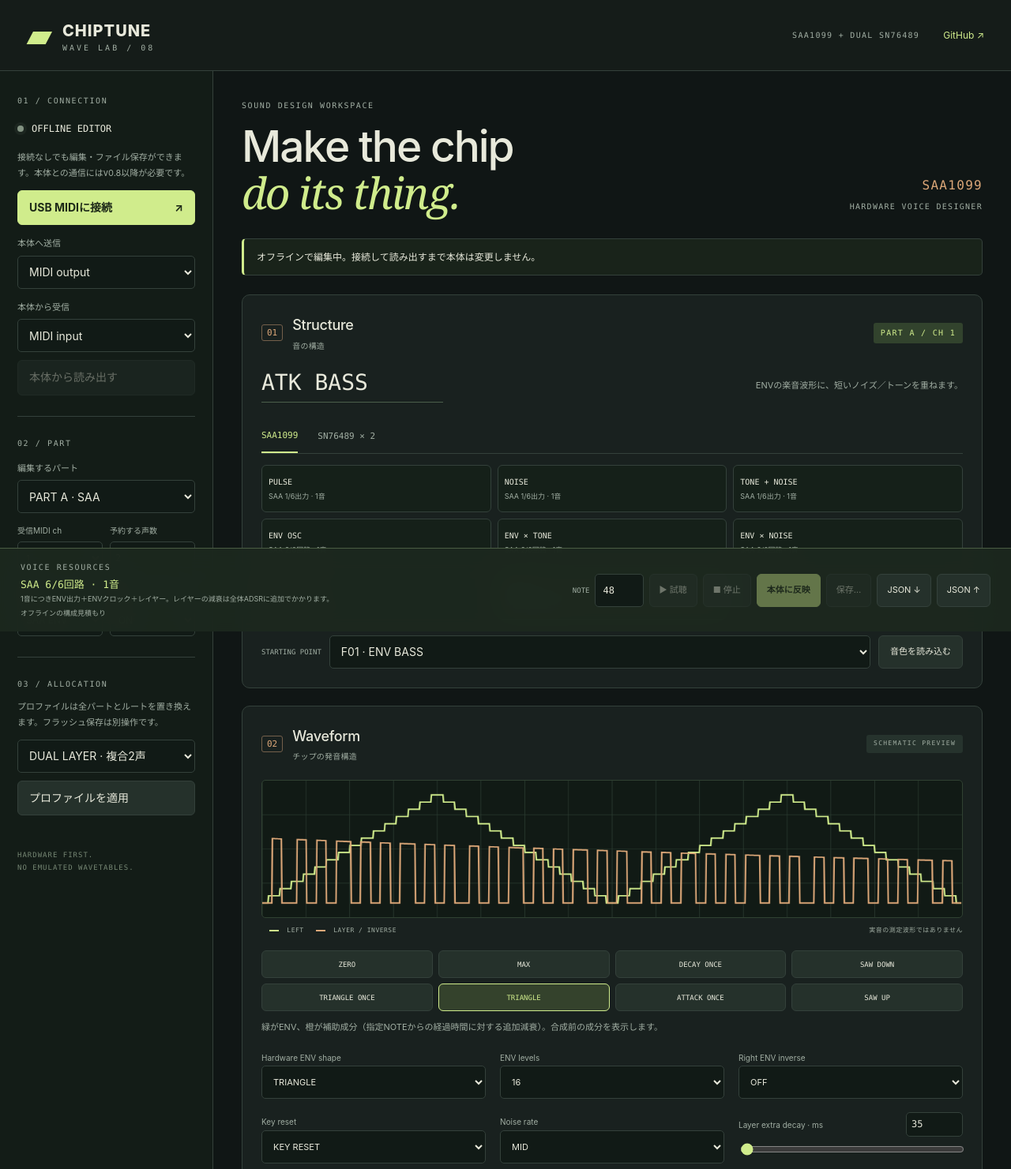
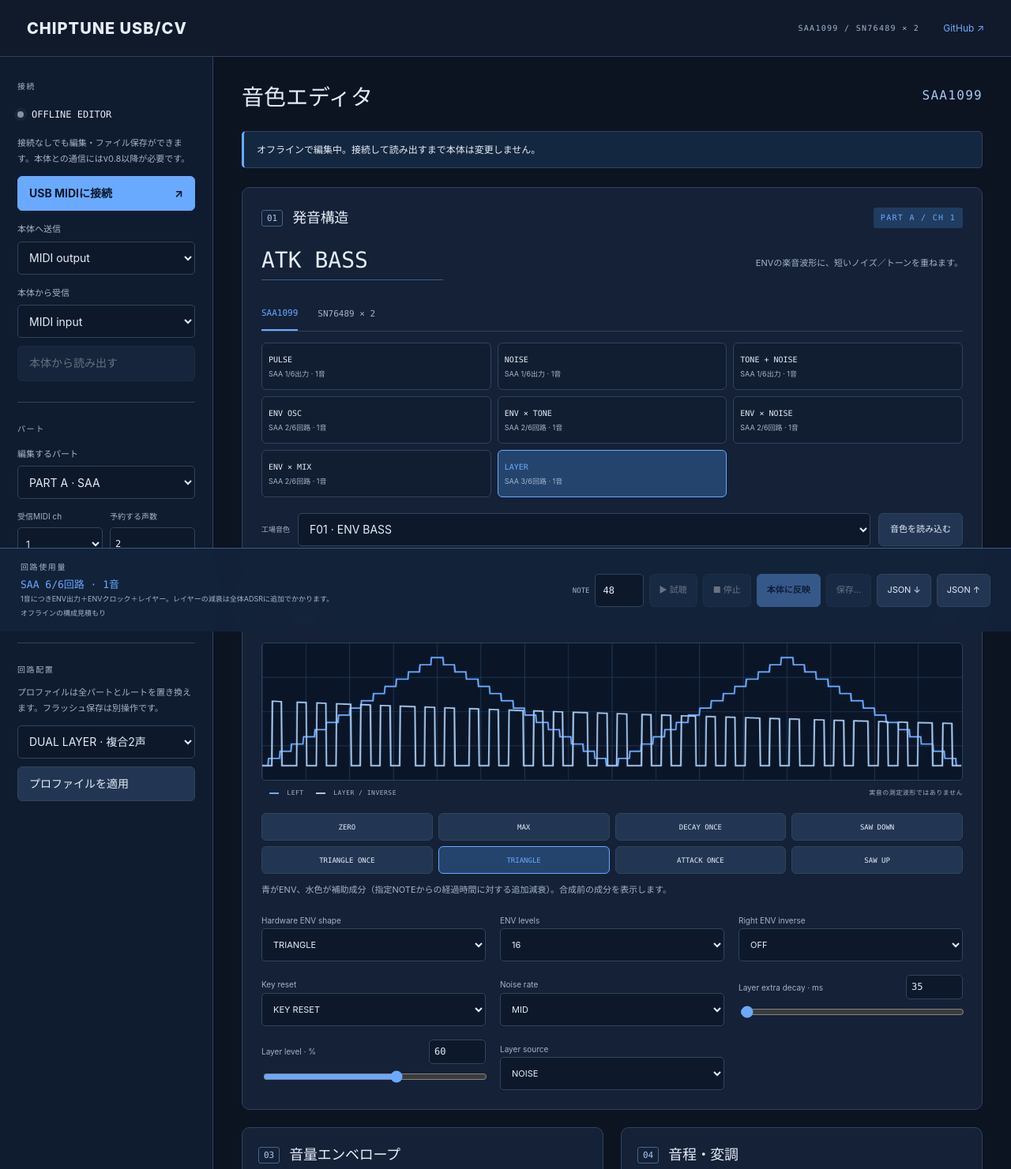
Before and after one commit to Bongorian/chiptune-usb-cv, a website with bundled scripts: page editor/index.html in a window 1280 px wide. Shown: the top 1481 px of the page at 79% size. Built offline with nearby package versions, Linux system fonts and the light colour scheme.

Commit message:
Use a blue editor theme and remove promotional copy

```diff
--- a/editor/app.js
+++ b/editor/app.js
@@ -448,7 +448,7 @@ function renderMeta() {
   $("structure-description").textContent = descriptions[m];
   $("wave-note").textContent = isEnv(m)
     ? m === 14
-      ? "緑がENV、橙が補助成分（指定NOTEからの経過時間に対する追加減衰）。合成前の成分を表示します。"
+      ? "青がENV、水色が補助成分（指定NOTEからの経過時間に対する追加減衰）。合成前の成分を表示します。"
       : "ENV形状はチップ内蔵の8種類から選択。8 / 16段階で描きます。純ENVは波形の周期で音程が変わり、高音域に上限があります。"
     : "トーン／ノイズ／レイヤーの模式図です。ノイズの実際の系列・位相・アナログ出力を再現した波形ではありません。";
 }
@@ -651,7 +651,7 @@ function setupCanvas(id) {
   const canvas = $(id),
     ctx = canvas.getContext("2d");
   ctx.clearRect(0, 0, canvas.width, canvas.height);
-  ctx.strokeStyle = "#2b3b30";
+  ctx.strokeStyle = "#263d5d";
   ctx.lineWidth = 1;
   for (let x = 0; x < canvas.width; x += canvas.width / 16) {
     ctx.beginPath();
@@ -689,7 +689,7 @@ function drawWave() {
       else ctx.moveTo(x, y);
     }
     ctx.strokeStyle =
-      mode === "layer" ? "#dda879" : mode ? "#aab9c1" : "#d0ec8c";
+      mode === "layer" ? "#a7c9ef" : mode ? "#d7e3f3" : "#69aaff";
     ctx.lineWidth = 2.5;
     ctx.stroke();
   }
@@ -717,16 +717,16 @@ function drawEnvelope() {
   ctx.beginPath();
   pts.forEach(([x, y], i) => (i ? ctx.lineTo(x, y) : ctx.moveTo(x, y)));
   ctx.lineTo(pad, c.height - pad);
-  ctx.fillStyle = "#d0ec8c10";
+  ctx.fillStyle = "#69aaff18";
   ctx.fill();
-  ctx.strokeStyle = "#d0ec8c";
+  ctx.strokeStyle = "#69aaff";
   ctx.lineWidth = 2;
   ctx.stroke();
   envelopeHandles = [pts[1], pts[2], pts[4]];
   for (const [x, y] of envelopeHandles) {
     ctx.beginPath();
     ctx.arc(x, y, 6, 0, Math.PI * 2);
-    ctx.fillStyle = "#dda879";
+    ctx.fillStyle = "#a7c9ef";
     ctx.fill();
   }
 }
@@ -822,14 +822,14 @@ function drawSteps() {
   for (let i = 0; i < 16; i++) {
     const v = motion.motion[i],
       y = c.height / 2 - (v / 100) * (c.height / 2 - 15);
-    ctx.fillStyle = i < motion.length ? "#a6c66c" : "#3d4b3b";
+    ctx.fillStyle = i < motion.length ? "#69aaff" : "#314763";
     ctx.fillRect(
       i * w + 4,
       Math.min(y, c.height / 2),
       w - 8,
       Math.max(2, Math.abs(y - c.height / 2)),
     );
-    ctx.fillStyle = "#c8d6b9";
+    ctx.fillStyle = "#ccdef5";
     ctx.font = "11px monospace";
     ctx.fillText(String(v), i * w + 8, c.height - 5);
   }
--- a/editor/index.html
+++ b/editor/index.html
@@ -3,7 +3,7 @@
   <head>
     <meta charset="utf-8" />
     <meta name="viewport" content="width=device-width, initial-scale=1" />
-    <meta name="theme-color" content="#151b1b" />
+    <meta name="theme-color" content="#101a2b" />
     <meta
       http-equiv="Content-Security-Policy"
       content="default-src 'self'; script-src 'self'; style-src 'self' 'unsafe-inline'; connect-src 'self'; img-src 'self' data:; object-src 'none'; base-uri 'self'"
@@ -12,17 +12,14 @@
       name="description"
       content="SAA1099とSN76489の音色を作る、Chiptune USB/CV用Web MIDIエディタ。"
     />
-    <title>Wave Lab — Chiptune USB/CV</title>
+    <title>Chiptune USB/CV 音色エディタ</title>
     <link rel="stylesheet" href="./style.css" />
   </head>
   <body>
     <header class="topbar">
-      <a class="brand" href="#"
-        ><span class="brand-icon">▰</span
-        ><span>CHIPTUNE<span class="brand-sub">WAVE LAB / 08</span></span></a
-      >
+      <a class="brand" href="#">CHIPTUNE USB/CV</a>
       <div class="top-links">
-        <span class="tiny">SAA1099 + DUAL SN76489</span
+        <span class="tiny">SAA1099 / SN76489 × 2</span
         ><a
           href="https://github.com/Bongorian/chiptune-usb-cv"
           target="_blank"
@@ -33,7 +30,7 @@
     </header>
     <div class="shell">
       <aside class="sidebar">
-        <div class="eyebrow">01 / CONNECTION</div>
+        <div class="eyebrow">接続</div>
         <div id="connection-state" class="connection-state">
           <i></i><span>OFFLINE EDITOR</span>
         </div>
@@ -53,7 +50,7 @@
         </select>
         <button id="read" class="full" disabled>本体から読み出す</button>
         <div class="divider"></div>
-        <div class="eyebrow">02 / PART</div>
+        <div class="eyebrow">パート</div>
         <label class="field-label" for="part">編集するパート</label
         ><select id="part"></select>
         <div class="pair">
@@ -84,7 +81,7 @@
           >
         </div>
         <div class="divider"></div>
-        <div class="eyebrow">03 / ALLOCATION</div>
+        <div class="eyebrow">回路配置</div>
         <p class="small muted">
           プロファイルは全パートとルートを置き換えます。フラッシュ保存は別操作です。
         </p>
@@ -99,19 +96,12 @@
           <button id="confirm-profile" class="danger">置き換える</button
           ><button id="cancel-profile">キャンセル</button>
         </div>
-        <div class="sidebar-foot">
-          <span>HARDWARE FIRST.</span><span>NO EMULATED WAVETABLES.</span>
-        </div>
       </aside>
       <main>
         <div class="page-heading">
-          <div>
-            <div class="eyebrow">SOUND DESIGN WORKSPACE</div>
-            <h1>Make the chip<br /><em>do its thing.</em></h1>
-          </div>
+          <h1>音色エディタ</h1>
           <div class="heading-meta">
-            <span id="chip-label">SAA1099</span
-            ><span>HARDWARE VOICE DESIGNER</span>
+            <span id="chip-label">SAA1099</span>
           </div>
         </div>
         <div id="message" role="status" aria-live="polite">
@@ -121,7 +111,7 @@
           <div class="section-head">
             <div>
               <span class="step-tag">01</span>
-              <h2>Structure <small>音の構造</small></h2>
+              <h2>発音構造</h2>
             </div>
             <span id="part-label" class="tag">PART A / CH 1</span>
           </div>
@@ -142,7 +132,7 @@
           </div>
           <div id="models" class="model-grid"></div>
           <div class="preset-row">
-            <label for="factory">STARTING POINT</label
+            <label for="factory">工場音色</label
             ><select id="factory"></select
             ><button id="load-factory">音色を読み込む</button>
           </div>
@@ -151,9 +141,9 @@
           <div class="section-head">
             <div>
               <span class="step-tag">02</span>
-              <h2>Waveform <small>チップの発音構造</small></h2>
+              <h2>波形</h2>
             </div>
-            <span class="tag neutral">SCHEMATIC PREVIEW</span>
+            <span class="tag neutral">模式図</span>
           </div>
           <canvas
             id="wave"
@@ -176,7 +166,7 @@
             <div class="section-head">
               <div>
                 <span class="step-tag">03</span>
-                <h2>Envelope <small>音量の時間変化</small></h2>
+                <h2>音量エンベロープ</h2>
               </div>
             </div>
             <canvas
@@ -194,7 +184,7 @@
             <div class="section-head">
               <div>
                 <span class="step-tag">04</span>
-                <h2>Motion <small>音程・定位・変調</small></h2>
+                <h2>音程・変調</h2>
               </div>
             </div>
             <div id="motion-controls" class="control-grid"></div>
@@ -208,7 +198,7 @@
           <div class="section-head">
             <div>
               <span class="step-tag">05</span>
-              <h2>Step editor <small>16ステップの音色変化</small></h2>
+              <h2>16ステップ</h2>
             </div>
             <button id="read-motion" disabled>本体から取得</button>
           </div>
@@ -262,7 +252,7 @@
           <div class="section-head">
             <div>
               <span class="step-tag">06</span>
-              <h2>SN clock <small>左右全SNに共通</small></h2>
+              <h2>SN共通クロック</h2>
             </div>
             <button id="read-clock" disabled>本体から取得</button>
           </div>
@@ -276,7 +266,7 @@
           <div class="section-head">
             <div>
               <span class="step-tag">07</span>
-              <h2>CV / Gate <small>独立した2系統</small></h2>
+              <h2>CV / Gate</h2>
             </div>
             <button id="read-cv" disabled>本体から取得</button>
           </div>
@@ -284,10 +274,7 @@
           <button id="send-cv" disabled>CV / Gateを反映</button>
         </section>
         <footer>
-          <p>
-            チップにない波形メモリーやフィルターは追加しません。表示は構造の模式図です。<br />音は本体のLINE
-            OUTから確認してください。
-          </p>
+          <p>音は本体のLINE OUTから出力します。</p>
           <a
             id="firmware-link"
             href="https://github.com/Bongorian/chiptune-usb-cv/raw/refs/heads/main/firmware/dist/chiptune-v0.8.0-alpha.uf2"
@@ -298,7 +285,7 @@
     </div>
     <div class="bottom-bar">
       <div class="resource">
-        <span class="eyebrow">VOICE RESOURCES</span
+        <span class="eyebrow">回路使用量</span
         ><strong id="resource-cost">SAA 6/6回路 · 2音</strong
         ><span id="resource-detail"></span><span id="resource-actual"></span>
       </div>
--- a/editor/style.css
+++ b/editor/style.css
@@ -1,14 +1,14 @@
 :root {
   color-scheme: dark;
-  --bg: #101615;
-  --panel: #19211f;
-  --panel2: #1e2825;
-  --line: #34413b;
-  --ink: #e8e9db;
-  --muted: #a1aea3;
-  --lime: #d0ec8c;
-  --copper: #dda879;
-  --red: #ed9c8a;
+  --bg: #0c1422;
+  --panel: #142137;
+  --panel2: #1b2b43;
+  --line: #30445e;
+  --ink: #e6edf7;
+  --muted: #a3b4cb;
+  --accent: #69aaff;
+  --secondary: #a7c9ef;
+  --red: #f5a6ac;
   --mono: ui-monospace, SFMono-Regular, Consolas, monospace;
   --sans: Inter, "Noto Sans JP", system-ui, sans-serif;
 }
@@ -38,7 +38,7 @@ button {
   cursor: pointer;
   border: 1px solid var(--line);
   border-radius: 6px;
-  background: #25312b;
+  background: #223653;
   color: var(--ink);
   padding: 10px 14px;
   min-height: 42px;
@@ -47,27 +47,27 @@ button {
     border-color 0.15s;
 }
 button:hover {
-  background: #334237;
-  border-color: #7f977b;
+  background: #2e486d;
+  border-color: #6991c0;
 }
 button:disabled {
   opacity: 0.4;
   cursor: not-allowed;
 }
 button.primary {
-  background: var(--lime);
-  border-color: var(--lime);
-  color: #1d2918;
+  background: var(--accent);
+  border-color: var(--accent);
+  color: #09182c;
   font-weight: 700;
 }
 button.primary:hover {
-  background: #e0f8ac;
+  background: #92c2ff;
 }
 button.danger {
-  background: #72392c;
+  background: #713747;
 }
 a {
-  color: var(--lime);
+  color: var(--accent);
   text-decoration: none;
 }
 a:hover {
@@ -80,7 +80,7 @@ input[type="text"] {
   padding: 9px 10px;
   border-radius: 5px;
   border: 1px solid var(--line);
-  background: #111a16;
+  background: #0d192b;
   color: var(--ink);
   min-height: 42px;
 }
@@ -89,7 +89,7 @@ select {
 }
 input[type="range"] {
   width: 100%;
-  accent-color: var(--lime);
+  accent-color: var(--accent);
 }
 input[type="number"] {
   font-family: var(--mono);
@@ -99,17 +99,17 @@ a:focus-visible,
 select:focus-visible,
 input:focus-visible,
 summary:focus-visible {
-  outline: 2px solid var(--lime);
+  outline: 2px solid var(--accent);
   outline-offset: 3px;
 }
 .topbar {
-  height: 90px;
+  height: 72px;
   display: flex;
   justify-content: space-between;
   align-items: center;
   padding: 0 34px;
   border-bottom: 1px solid var(--line);
-  background: #151c19;
+  background: #101a2b;
 }
 .brand {
   display: flex;
@@ -119,17 +119,6 @@ summary:focus-visible {
   font-weight: 800;
   font-size: 20px;
   letter-spacing: 1px;
-}
-.brand-icon {
-  font-size: 39px;
-  color: var(--lime);
-  line-height: 1;
-}
-.brand-sub {
-  display: block;
-  color: var(--muted);
-  font: 10px var(--mono);
-  letter-spacing: 3px;
 }
 .top-links {
   display: flex;
@@ -158,7 +147,7 @@ summary:focus-visible {
 .sidebar {
   padding: 30px 22px 220px;
   border-right: 1px solid var(--line);
-  background: #131c17;
+  background: #0f1b2e;
 }
 .eyebrow {
   color: var(--muted);
@@ -176,11 +165,11 @@ summary:focus-visible {
   width: 8px;
   height: 8px;
   border-radius: 50%;
-  background: #839382;
-  box-shadow: 0 0 0 4px #83938215;
+  background: #8193ac;
+  box-shadow: 0 0 0 4px #8193ac15;
 }
 .connection-state.connected i {
-  background: var(--lime);
+  background: var(--accent);
 }
 .full {
   width: 100%;
@@ -224,14 +213,6 @@ summary:focus-visible {
   padding: 8px 6px;
   font-size: 12px;
 }
-.sidebar-foot {
-  display: grid;
-  gap: 6px;
-  font: 9px var(--mono);
-  letter-spacing: 1px;
-  color: #758673;
-  margin-top: 45px;
-}
 main {
   min-width: 0;
   padding: 36px 36px 200px;
@@ -243,16 +224,11 @@ main {
   margin-bottom: 27px;
 }
 .page-heading h1 {
-  font-size: clamp(32px, 4.3vw, 60px);
+  font-size: 28px;
   line-height: 1.05;
-  letter-spacing: -2px;
-  margin: 15px 0 0;
+  letter-spacing: 0;
+  margin: 0;
   font-weight: 550;
-}
-.page-heading em {
-  font-family: Georgia, serif;
-  font-weight: 400;
-  color: var(--lime);
 }
 .heading-meta {
   display: grid;
@@ -262,22 +238,22 @@ main {
   padding-bottom: 5px;
 }
 .heading-meta span:first-child {
-  color: var(--copper);
+  color: var(--secondary);
   font-size: 16px;
 }
 #message {
   font-size: 12px;
   padding: 13px 16px;
   border: 1px solid var(--line);
-  border-left: 3px solid var(--lime);
+  border-left: 3px solid var(--accent);
   border-radius: 5px;
   margin-bottom: 24px;
-  background: #19231a;
+  background: #142740;
 }
 #message.error {
   border-left-color: var(--red);
-  color: #ffd4c9;
-  background: #30231f;
+  color: #ffd7df;
+  background: #33202e;
 }
 .card {
   background: var(--panel);
@@ -301,8 +277,8 @@ main {
 }
 .step-tag {
   font: 11px var(--mono);
-  color: var(--copper);
-  border: 1px solid #74604b;
+  color: var(--secondary);
+  border: 1px solid #45658c;
   padding: 3px 6px;
   border-radius: 3px;
 }
@@ -312,23 +288,15 @@ h2 {
   font-weight: 550;
   margin: 0;
 }
-h2 small {
-  display: block;
-  font-size: 10px;
-  font-weight: 400;
-  color: var(--muted);
-  letter-spacing: 0.2px;
-  margin-top: 3px;
-}
 .tag {
   padding: 5px 9px;
-  background: #32432d;
-  color: var(--lime);
+  background: #203c61;
+  color: var(--accent);
   border-radius: 3px;
   white-space: nowrap;
 }
 .tag.neutral {
-  background: #26332d;
+  background: #243750;
   color: var(--muted);
   font-size: 8px;
 }
@@ -342,7 +310,7 @@ h2 small {
 .voice-title input {
   font: 28px var(--mono);
   border: 0;
-  border-bottom: 1px solid #4b5e4b;
+  border-bottom: 1px solid #425d80;
   width: 230px;
   max-width: 100%;
   background: transparent;
@@ -371,8 +339,8 @@ h2 small {
   padding: 12px 0;
 }
 .chip-tabs button.active {
-  color: var(--lime);
-  border-bottom: 2px solid var(--lime);
+  color: var(--accent);
+  border-bottom: 2px solid var(--accent);
 }
 .model-grid {
   display: grid;
@@ -382,14 +350,14 @@ h2 small {
 .model-grid button {
   font-size: 10px;
   font-family: var(--mono);
-  background: #152019;
+  background: #111e32;
   padding: 13px 8px;
   text-align: left;
 }
 .model-grid button.active {
-  background: #33432b;
-  color: var(--lime);
-  border-color: #a1bb74;
+  background: #24446d;
+  color: var(--accent);
+  border-color: #69aaff;
 }
 .model-grid button span {
   display: block;
@@ -422,8 +390,8 @@ canvas {
 }
 .waveform-card canvas {
   height: 175px;
-  background: #111a15;
-  border: 1px solid #304132;
+  background: #0a1628;
+  border: 1px solid #294365;
   border-radius: 5px;
 }
 .wave-caption {
@@ -438,12 +406,12 @@ canvas {
   display: inline-block;
   width: 12px;
   height: 2px;
-  background: var(--lime);
+  background: var(--accent);
   vertical-align: middle;
   margin: 0 5px 0 10px;
 }
 .legend.right {
-  background: var(--copper);
+  background: var(--secondary);
 }
 .shape-buttons {
   display: grid;
@@ -456,9 +424,9 @@ canvas {
   min-height: 35px;
 }
 .shape-buttons button.active {
-  border-color: var(--lime);
-  color: var(--lime);
-  background: #34422c;
+  border-color: var(--accent);
+  color: var(--accent);
+  background: #24446d;
 }
 .control-grid {
   display: grid;
@@ -482,7 +450,7 @@ canvas {
 }
 .control output {
   font: 11px var(--mono);
-  color: var(--lime);
+  color: var(--accent);
 }
 .control select {
   font-size: 11px;
@@ -542,7 +510,7 @@ summary {
   height: 150px;
   border: 1px solid var(--line);
   border-radius: 5px;
-  background: #111a15;
+  background: #0a1628;
 }
 .note-grid {
   display: grid;
@@ -569,7 +537,7 @@ summary {
 }
 .cv-panel h3 {
   font: 12px var(--mono);
-  color: var(--copper);
+  color: var(--secondary);
   margin: 0 0 12px;
 }
 .cv-panel .control-grid {
@@ -589,8 +557,8 @@ footer {
   bottom: 0;
   left: 0;
   right: 0;
-  background: #1d281ff5;
-  border-top: 1px solid #4a5c43;
+  background: #13233af5;
+  border-top: 1px solid #3c5b82;
   padding: 16px 26px;
   z-index: 10;
   backdrop-filter: blur(15px);
@@ -606,7 +574,7 @@ footer {
 }
 .resource strong {
   font: 13px var(--mono);
-  color: var(--lime);
+  color: var(--accent);
 }
 #resource-detail,
 #resource-actual {
@@ -683,9 +651,6 @@ dialog select {
   .two-column .control-grid {
     grid-template-columns: repeat(3, minmax(0, 1fr));
   }
-  .heading-meta span:last-child {
-    display: none;
-  }
   .bottom-bar {
     align-items: flex-start;
   }
@@ -716,9 +681,6 @@ dialog select {
     gap: 10px 14px;
   }
   .sidebar > .divider,
-  .sidebar-foot {
-    display: none;
-  }
   .sidebar .eyebrow,
   .connection-state,
   .sidebar > p,
@@ -751,7 +713,7 @@ dialog select {
     padding: 25px 14px 270px;
   }
   .page-heading h1 {
-    font-size: 42px;
+    font-size: 26px;
   }
   .heading-meta {
     font-size: 8px;
```
